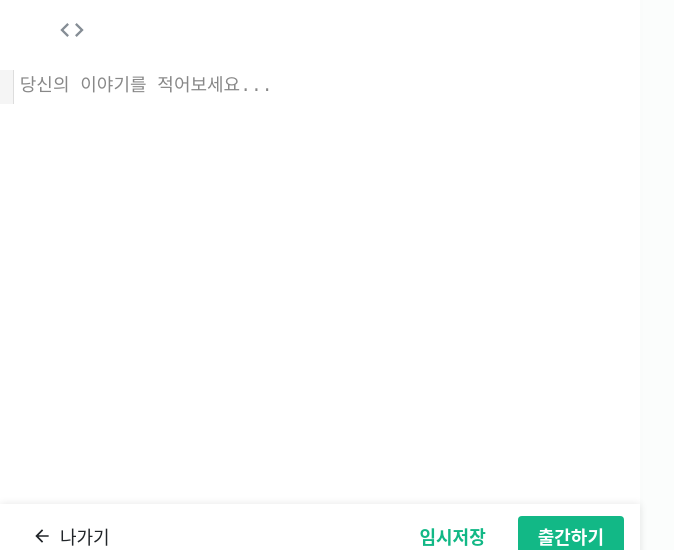
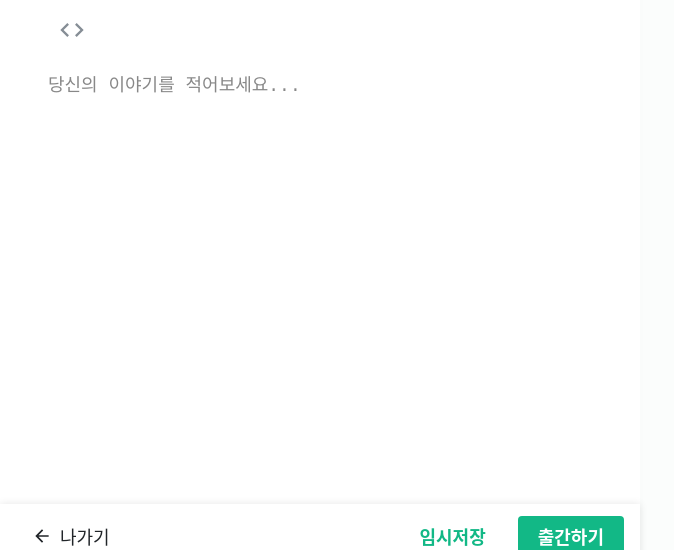
Before and after one commit to velog-copy/velog-copy-web, a React (Create React App) app: page /write in a window 1280 px wide. Shown: the part 232-782 px from the top of the page, without its empty margins (0-674 px from the left). Built offline with nearby package versions, Linux system fonts and the light colour scheme.

Commit message:
style : 작성 페이지 입력 줄바꿈 수정

```diff
--- a/src/App.css
+++ b/src/App.css
@@ -44,3 +44,12 @@ body {
 }
 
 /*End of Velog CSS*/
+
+.cm-content {
+  white-space: normal !important;
+  max-width: 100% !important;
+}
+
+.cm-line {
+  padding: 0 !important;
+}
--- a/src/pages/WritePage.jsx
+++ b/src/pages/WritePage.jsx
@@ -41,7 +41,7 @@ function WritePage() {
                 </div>
               </div>
               <CodeToolbar></CodeToolbar>
-              <CodeMirror className={styles.CodeMirror} placeholder="당신의 이야기를 적어보세요..." value={content} extensions={[markdown({ base: markdownLanguage })]} basicSetup={{autocompletion: false, lineNumbers: false, bracketMatching: false, closeBrackets: false, highlightActiveLineGutter: false, highlightActiveLine: false, highlightSelectionMatches: false}} onChange={handleContentChange} />
+              <CodeMirror className={styles.CodeMirror} placeholder="당신의 이야기를 적어보세요..." value={content} extensions={[markdown({ base: markdownLanguage })]} basicSetup={{autocompletion: false, foldGutter: false, lineNumbers: false, bracketMatching: false, closeBrackets: false, highlightActiveLineGutter: false, highlightActiveLine: false, highlightSelectionMatches: false}} onChange={handleContentChange} />
             </div>
             <div className={styles.Toolbar}>
               <div className={styles.ToolBox}>
--- a/src/pages/WritePage.module.css
+++ b/src/pages/WritePage.module.css
@@ -94,6 +94,7 @@
     color: var(--text1);
     font-family: "Fira Mono", monospace;
     overflow: scroll;
+    padding: 0 48px;
 }
 
 .Topbox {
```
